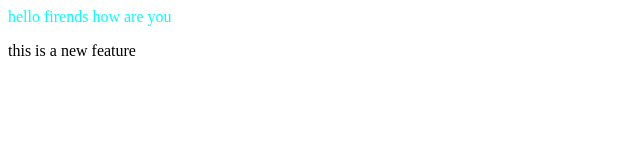
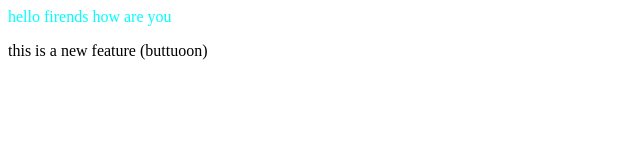
Before and after one commit to prediatorr/local-repo, a plain HTML site: page index.html in a window 1280 px wide. Shown: the full height of the page, 0-640 px from the left. Drawn offline with Linux system fonts and the light colour scheme.

```diff
--- a/index.html
+++ b/index.html
@@ -1,2 +1,2 @@
 <p style="color: aqua;">hello firends how are you</p>
-<p>this is a new feature</p>
+<p>this is a new feature (buttuoon)</p>
```
